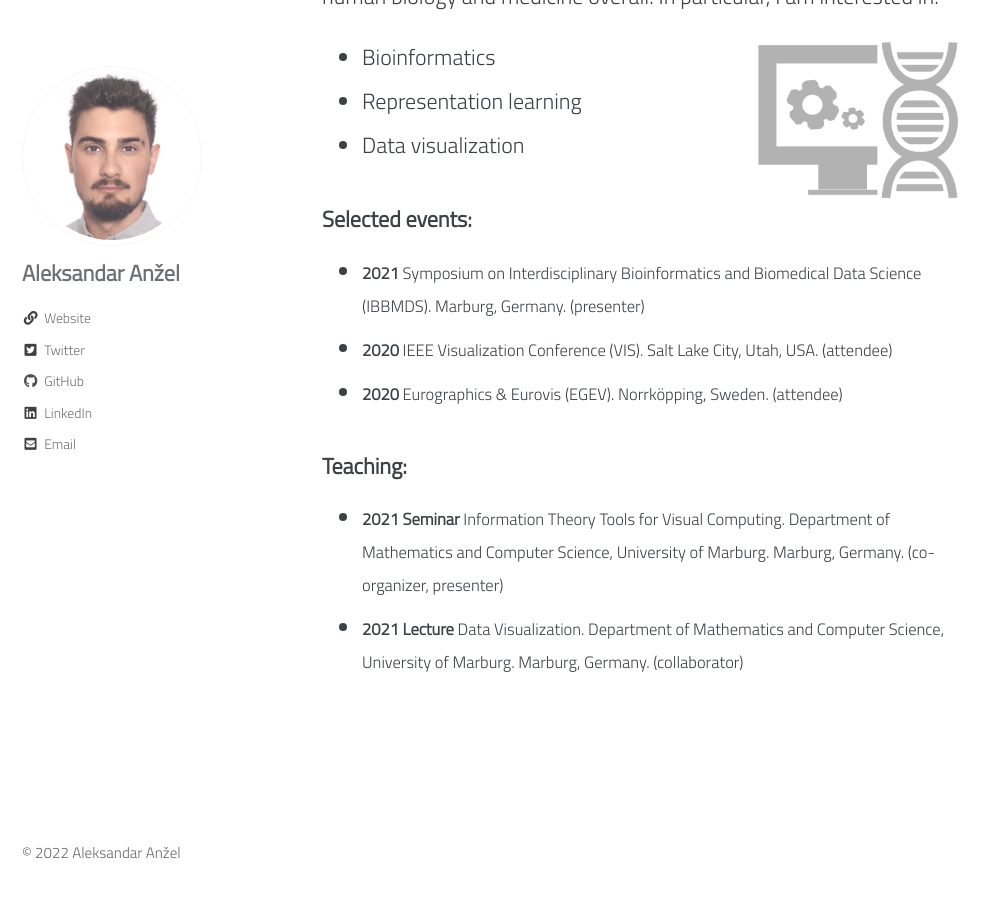
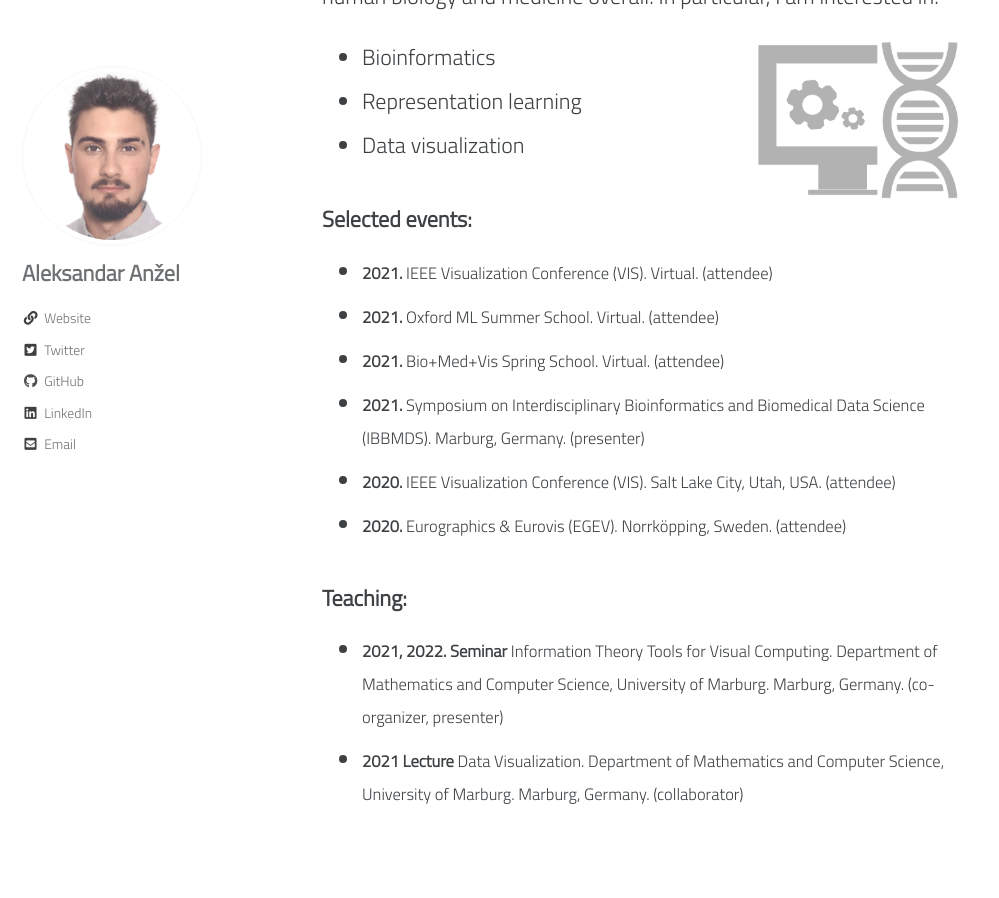
Before and after one commit to AAnzel/aanzel.github.io, a Jekyll site: the page built from pages/research.md, in a window 1280 px wide and 900 px high, scrolled down 403 px. Shown: the whole window, without its empty margins (0-999 px from the left). Built offline with Jekyll 4.4.1, drawn with Linux system fonts in a browser that asks for light colours; cached includes are drawn as plain includes.

Commit message:
Added: Added info about events attended in 2021.

```diff
--- a/pages/research.md
+++ b/pages/research.md
@@ -16,13 +16,15 @@ My main research thesis is that computer science methods will profoundly acceler
 
 
 ###### Selected events:
-
-* <small>**2021** Symposium on Interdisciplinary Bioinformatics and Biomedical Data Science (IBBMDS). Marburg, Germany. (presenter)
-* <small>**2020** IEEE Visualization Conference (VIS). Salt Lake City, Utah, USA. (attendee)</small>
-* <small>**2020** Eurographics & Eurovis (EGEV). Norrköpping, Sweden. (attendee)</small>
+* <small>**2021.** IEEE Visualization Conference (VIS). Virtual. (attendee)</small>
+* <small>**2021.** Oxford ML Summer School. Virtual. (attendee)</small>
+* <small>**2021.** Bio+Med+Vis Spring School. Virtual. (attendee)</small>
+* <small>**2021.** Symposium on Interdisciplinary Bioinformatics and Biomedical Data Science (IBBMDS). Marburg, Germany. (presenter)
+* <small>**2020.** IEEE Visualization Conference (VIS). Salt Lake City, Utah, USA. (attendee)</small>
+* <small>**2020.** Eurographics & Eurovis (EGEV). Norrköpping, Sweden. (attendee)</small>
 
 
 ###### Teaching:
 
-* <small>**2021 Seminar** Information Theory Tools for Visual Computing. Department of Mathematics and Computer Science, University of Marburg. Marburg, Germany. (co-organizer, presenter)</small>
+* <small>**2021, 2022. Seminar** Information Theory Tools for Visual Computing. Department of Mathematics and Computer Science, University of Marburg. Marburg, Germany. (co-organizer, presenter)</small>
 * <small>**2021 Lecture** Data Visualization. Department of Mathematics and Computer Science, University of Marburg. Marburg, Germany. (collaborator)</small>
```
